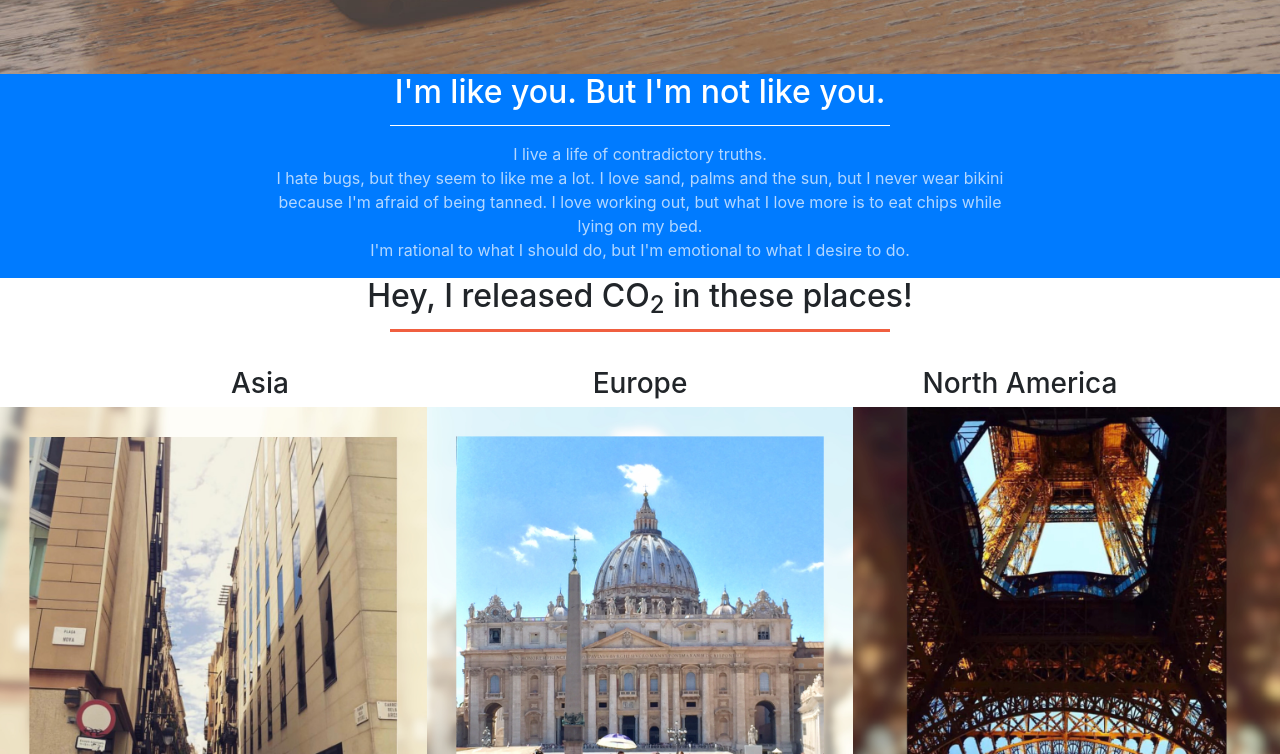
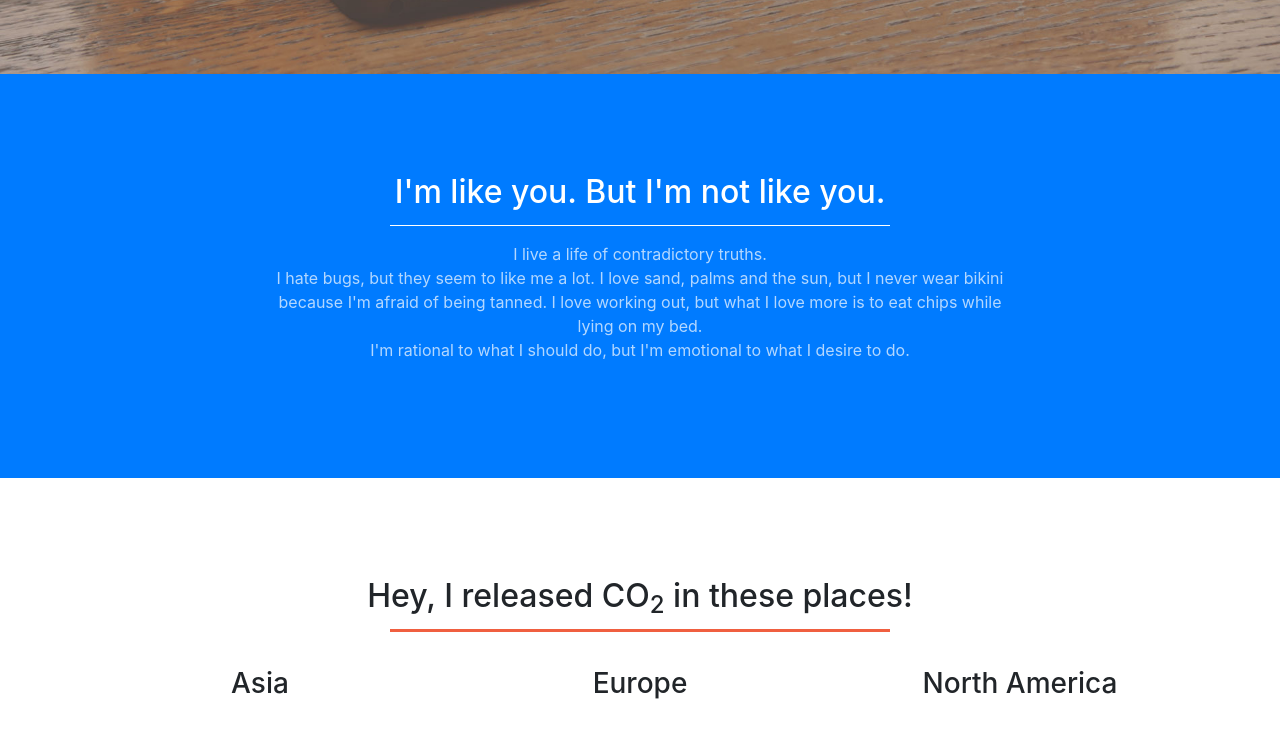
Before and after one commit to rainagan/rainagan.github.io, a website with bundled scripts: page index.html in a window 1280 px wide. Shown: the part 726-1480 px from the top of the page. Built offline with nearby package versions, Linux system fonts and the light colour scheme; a web font is replaced by a local one.

Commit message:
construct

```diff
--- a/css/creative.css
+++ b/css/creative.css
@@ -58,7 +58,7 @@ p {
   color: rgba(255, 255, 255, 0.7); }
 
 section {
-  padding: 0px 0; }
+  padding: 100px 0; }
 
 .section-heading {
   margin-top: 0; }
@@ -350,7 +350,7 @@ header.masthead {
 .btn-xl {
   padding: 15px 30px; }
 
-.portfolio {
+/*.portfolio {
   height: 450px;
   width: 450px;
-}
+}*/
```
